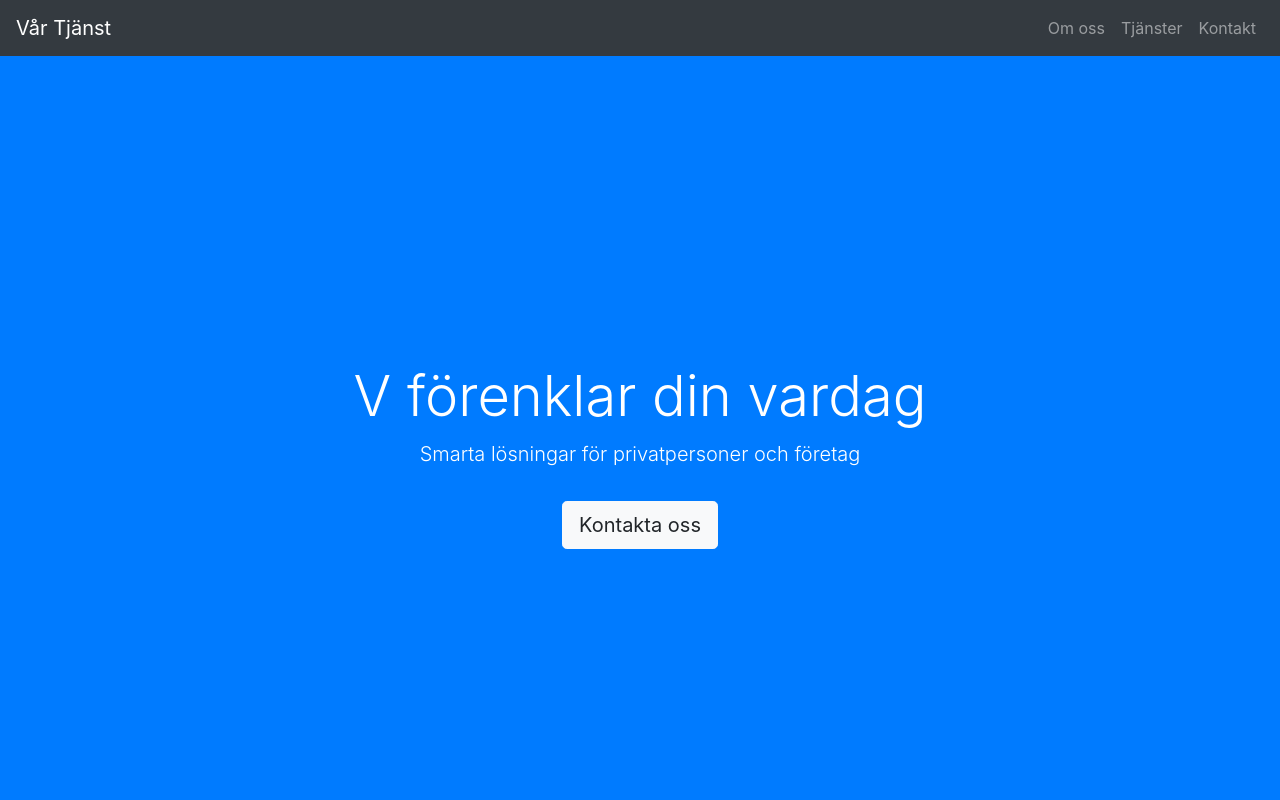
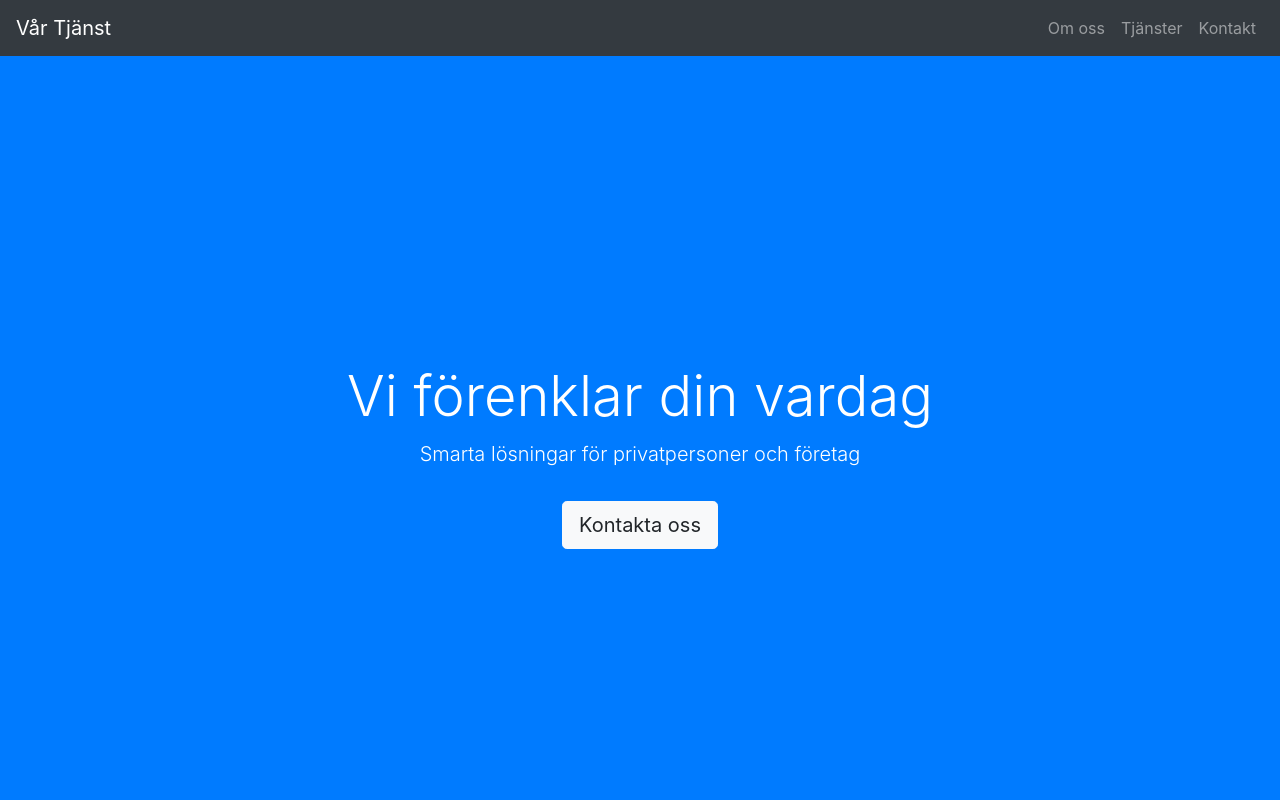
Before and after one commit to Qoiiz/GITHUB-UPPGIFT, a plain HTML site: page Lektion4,5.html in a window 1280 px wide. Shown: the top 800 px of the page. Drawn offline with nearby package versions, Linux system fonts and the light colour scheme.

Commit message:
Update Lektion4,5.html

```diff
--- a/Lektion4,5.html
+++ b/Lektion4,5.html
@@ -25,7 +25,7 @@
 
   <section class="d-flex justify-content-center align-items-center bg-primary text-white text-center" style="height: 100vh;">
     <div>
-      <h1 class="display-4">V förenklar din vardag</h1>
+      <h1 class="display-4">Vi förenklar din vardag</h1>
       <p class="lead">Smarta lösningar för privatpersoner och företag</p>
       <a href="#kontakt" class="btn btn-light btn-lg mt-3">Kontakta oss</a>
     </div>
```
